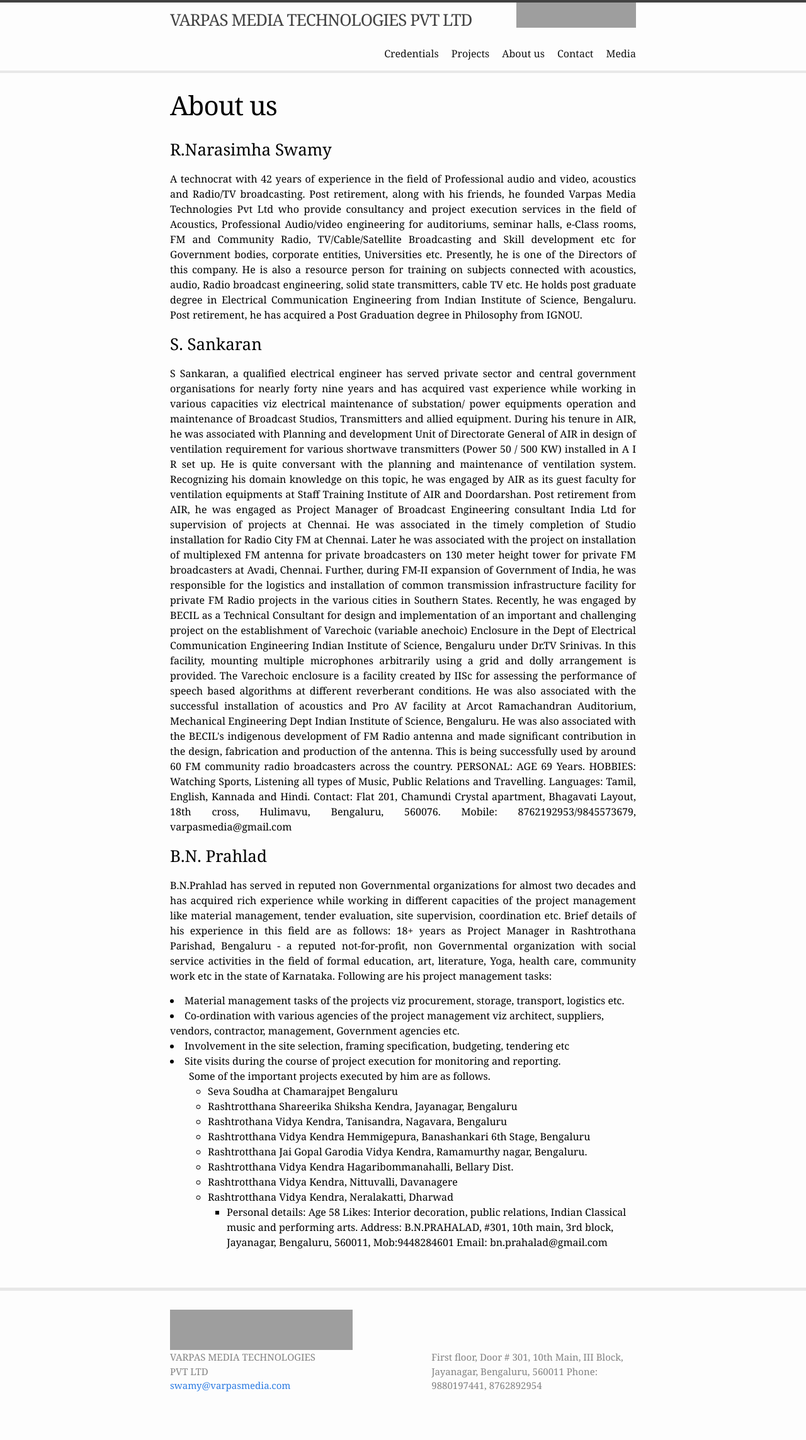
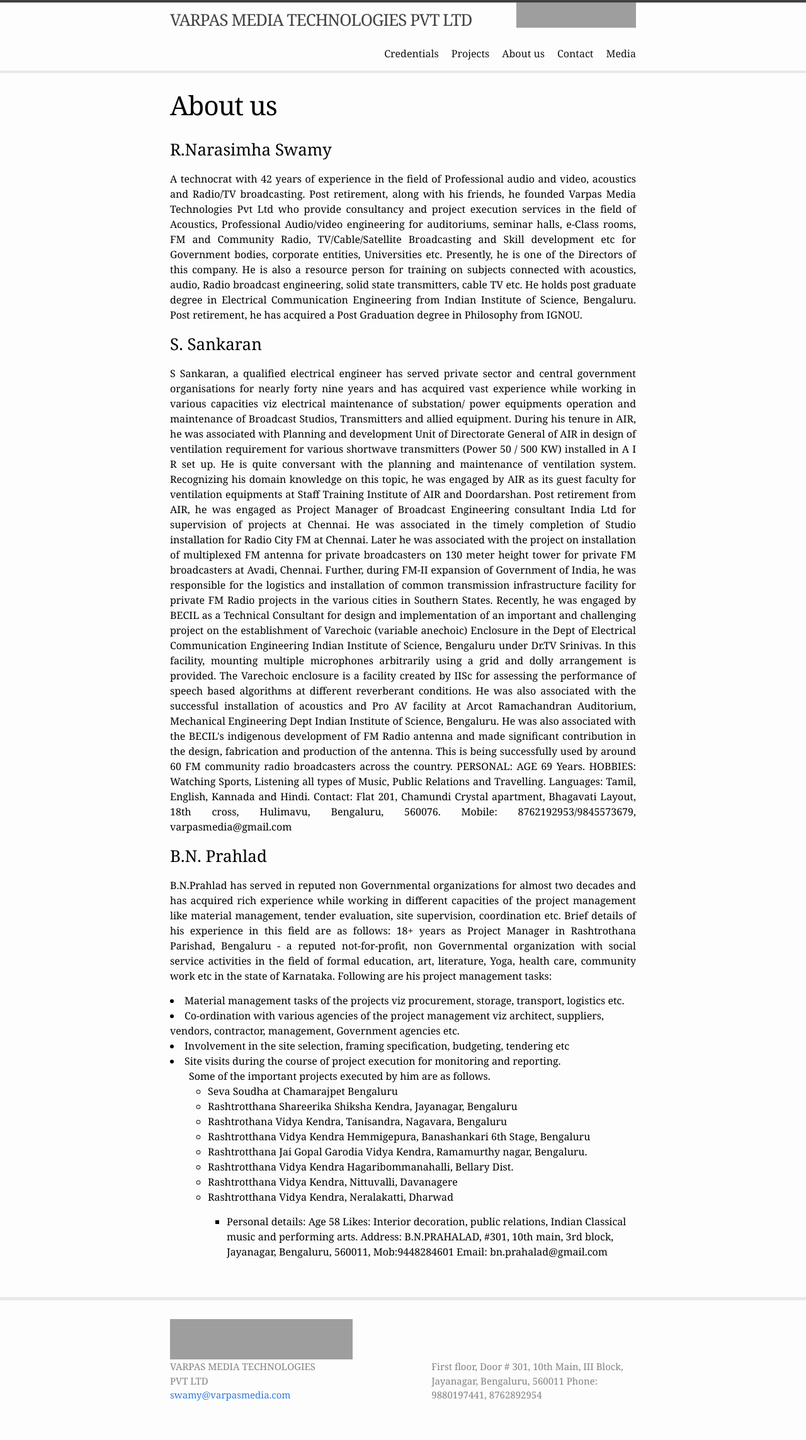
Before and after one commit to VarpasMedia/VarpasMedia.github.io, a Jekyll site: the page built from docs/about.md, in a window 1280 px wide. Shown: the whole page at 63% size. Built offline with Jekyll 4.4.1, drawn with Linux system fonts in a browser that asks for light colours; our own code applies the rules of GitHub Pages for plain Markdown files; grey boxes are pictures that could not be loaded.

Commit message:
Update about.md

```diff
--- a/docs/about.md
+++ b/docs/about.md
@@ -62,7 +62,7 @@ Some of the important projects executed by him are as follows.
 
 <ul/>
 
-
+<p align="justify">
 <li>Personal details: Age 58
 Likes: Interior decoration, public relations, Indian Classical music and performing arts.
 Address:
```
